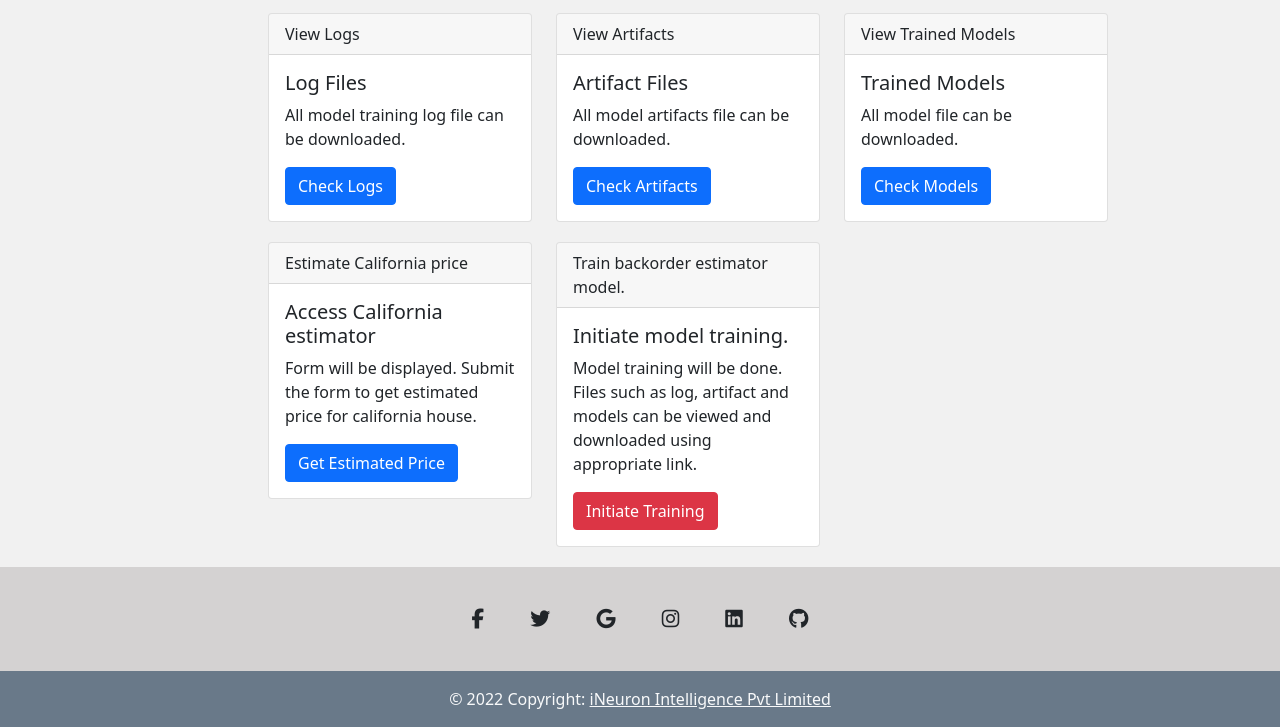
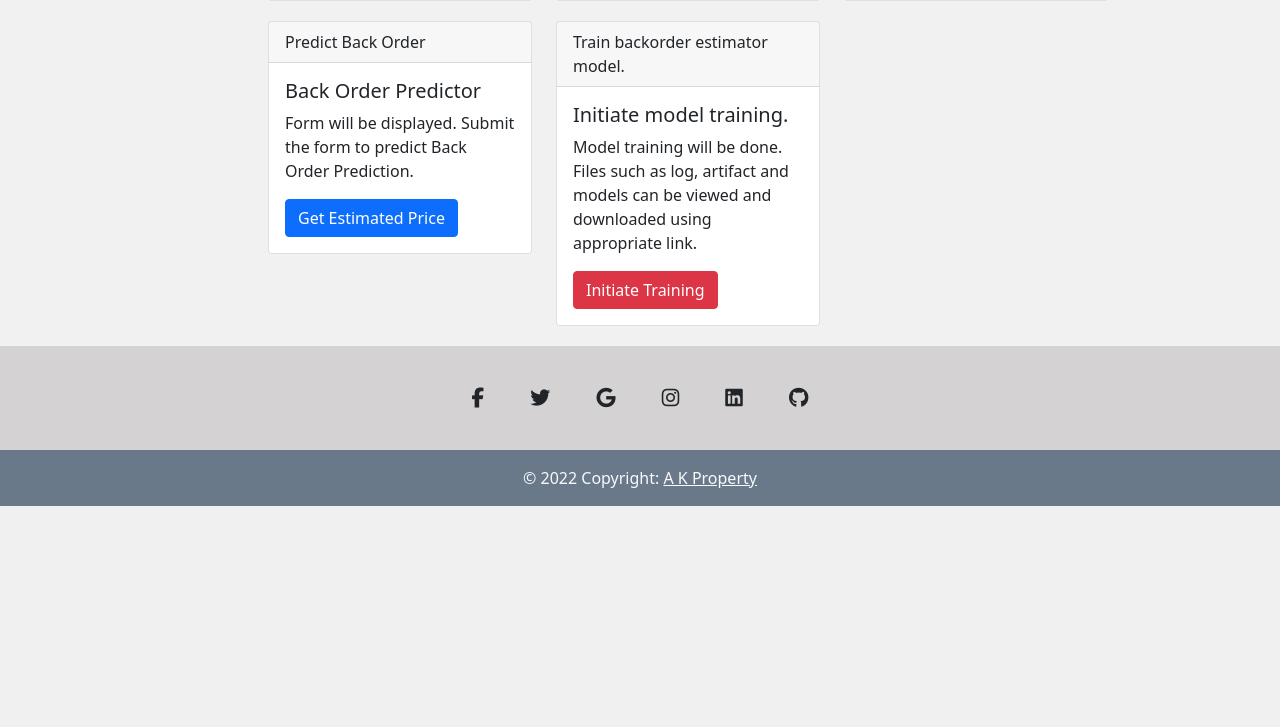
Before and after one commit to Abhikudale/Back_Order_Prediction, a Flask app: page / in a window 1280 px wide. Shown: the part 460-1187 px from the top of the page. After the commit the page ends 966 px from the top, so only its background shows below. Run offline with Flask 2, Linux system fonts and the light colour scheme; some libraries are stand-ins or nearby versions.

Commit message:
updating files

```diff
--- a/backorder/component/data_ingestion.py
+++ b/backorder/component/data_ingestion.py
@@ -77,7 +77,7 @@
 
             backorder_data_frame = pd.read_csv(backorder_file_path)
 
-            #backorder_data_frame = backorder_data_frame.head(10000)
+            backorder_data_frame = backorder_data_frame.head(10000)
 
 
             logging.info(f"Splitting data in to Train and Test dataset")
--- a/backorder/component/model_evaluation.py
+++ b/backorder/component/model_evaluation.py
@@ -125,7 +125,7 @@
                 logging.info(f"Model accepted. Model eval artifact {model_evaluation_artifact} created")
                 return model_evaluation_artifact
 
-            #model_list = [model, trained_model_object]
+            model_list = [model, trained_model_object]
             model_list = [model]
             # metric_info_artifact = evaluate_classification_model(model_list=model_list,
             #                                                    X_train=train_dataframe,
--- a/templates/header.html
+++ b/templates/header.html
@@ -57,7 +57,7 @@
                 aria-controls="navbarTogglerDemo03" aria-expanded="false" aria-label="Toggle navigation">
                 <span class="navbar-toggler-icon"></span>
             </button>
-            <a class="navbar-brand" href="/">California BackOrder Price Estimation</a>
+            <a class="navbar-brand" href="/">Back Order Prediction</a>
             <div class="collapse navbar-collapse" id="navbarTogglerDemo03">
                 <ul class="navbar-nav me-auto mb-2 mb-lg-0">
                     <li class="nav-item">
@@ -165,7 +165,7 @@
         <!-- Copyright -->
         <div class="text-center text-light p-3" style="background-color: rgba(3, 36, 67, 0.504);">
             © 2022 Copyright:
-            <a class="text-light" href="https://ineuron.ai/">iNeuron Intelligence Pvt Limited</a>
+            <a class="text-light" href="">A K Property</a>
         </div>
         <!-- Copyright -->
     </footer>
--- a/templates/index.html
+++ b/templates/index.html
@@ -14,18 +14,18 @@
             <div class="col-md-8">
         <div class="card">
             <div class="card-header">
-                Want to learn project like this.
+                Let's Predict Backorder
             </div>
             <div class="card-body">
 
-                <h5 class="card-title">Check Full stack data science at iNeuron portal.</h5>
-                <p class="card-text">Full-stack data science course is a live mentor-led job guaranteed certification program with a full-time one-year internship provided by iNeuron, in this course you will learn the entire stack required to work in the data science, data analytics, and big data domain, including machine learning, deep learning, computer vision NLP and Big data including MLOps and cloud infrastructure, along with real-time industry projects and product development with the iNeuron product development team, which will enable you to contribute on various levels.</p>
-                <a class="btn btn-success" target="_blank" href="https://courses.ineuron.ai/Full-Stack-Data-Science-Bootcamp?campaign=affiliate&coupon_code=FZYHXMNX">Check Course</a>
+                <h5 class="card-title"></h5>
+                <p class="card-text"></p>
+                <!--<a class="btn btn-success" target="_blank" href=""></a>-->
             </div>
         </div>
         </div>
         <div class="col-md-4">
-            <iframe  style = "width:100%;height:100%" src="https://www.youtube.com/embed/42IQIKMSukY" title="YouTube video player" frameborder="0" allow="accelerometer; autoplay; clipboard-write; encrypted-media; gyroscope; picture-in-picture" allowfullscreen></iframe>
+            <iframe  style = "width:100%;height:100%" src="" title="YouTube video player" frameborder="0" allow="accelerometer; autoplay; clipboard-write; encrypted-media; gyroscope; picture-in-picture" allowfullscreen></iframe>
             </div>
 
 
@@ -80,12 +80,12 @@
     <div class="col-md-4 col-lg-4 col-sm-12"  style="margin-bottom:20px;">
         <div class="card">
             <div class="card-header">
-              Estimate California price
+              Predict Back Order
             </div>
             <div class="card-body">
 
-                <h5 class="card-title">Access California estimator</h5>
-                <p class="card-text">Form will be displayed. Submit the form to get estimated price for california house.</p>
+                <h5 class="card-title">Back Order Predictor</h5>
+                <p class="card-text">Form will be displayed. Submit the form to predict Back Order Prediction.</p>
                 <a class="btn btn-primary" href="/predict">Get Estimated Price</a>
             </div>
         </div>
```
Also changed, not shown: backorder/component/data_transformation.py (+0 -38 lines), backorder/entity/model_factory.py (+1 -19 lines), 1 other file.
